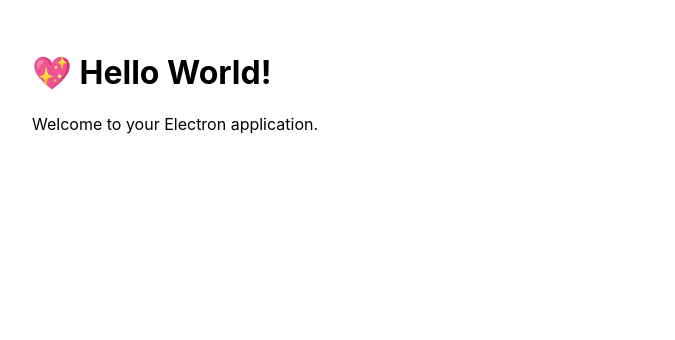
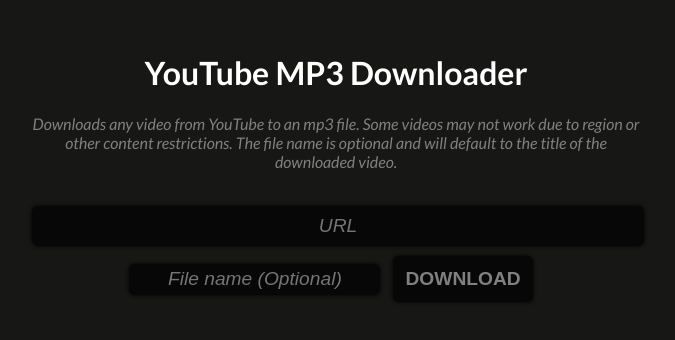
Before and after one commit to hunter-ltd/YouTube-Downloader, an Electron app: page src/index.html in a window 800 px wide. Shown: the whole page, without its empty margins (64-739 px from the left). Drawn offline with Linux system fonts and the light colour scheme.

Commit message:
Imported previous html & css

```diff
--- a/src/index.css
+++ b/src/index.css
@@ -1,6 +1,71 @@
+:root {
+  --bg-color: #171716;
+  --second-bg-color: #070707;
+  --primary-text-color: white;
+  --secondary-text-color: gray;
+  --glow-color: #e01400;
+}
+
 body {
-  font-family: -apple-system, BlinkMacSystemFont, "Segoe UI", Roboto, Helvetica, Arial, sans-serif;
+  font-family: "Lato", sans-serif;
   margin: auto;
   max-width: 38rem;
   padding: 2rem;
+  text-align: center;
+  color: var(--primary-text-color);
+  background-color: var(--bg-color);
 }
+
+body p {
+  color: var(--secondary-text-color);
+}
+
+#url-box,
+#name-box,
+#download-btn {
+  color: var(--primary-text-color);
+  background-color: var(--second-bg-color);
+  border: none;
+  outline: none;
+  border-radius: 6px;
+  font-size: larger;
+  text-align: center;
+  transition: all ease-in-out 0.3s;
+  box-shadow: 0 0 4px black;
+}
+
+#url-box {
+  width: 100%;
+  line-height: 2em;
+}
+
+#name-box {
+  line-height: 1.5em;
+}
+
+#url-box:focus,
+#name-box:focus {
+  box-shadow: 0 0 8px var(--glow-color);
+  outline: none;
+}
+
+#url-box::placeholder,
+#name-box::placeholder {
+  font-style: italic;
+}
+
+#download-btn {
+  color: var(--secondary-text-color);
+  padding: 12px;
+  margin: 10px;
+  font-weight: bold;
+  background-color: var(--second-bg-color);
+}
+
+#download-btn:hover {
+  color: var(--primary-text-color);
+  background-color: var(--glow-color);
+  cursor: pointer;
+  box-shadow: 0 0 12px var(--glow-color);
+  outline: none;
+}
--- a/src/index.html
+++ b/src/index.html
@@ -1,12 +1,27 @@
 <!DOCTYPE html>
-<html>
+<html lang="en">
 <head>
   <meta charset="UTF-8">
-    <title>Hello World!</title>
+  <title>YouTube MP3 Downloader</title>
   <link rel="stylesheet" href="index.css">
+  <link rel="preconnect" href="https://fonts.gstatic.com">
+  <link href="https://fonts.googleapis.com/css2?family=Lato:ital,wght@0,100;0,300;0,400;0,700;0,900;1,100;1,300;1,400;1,700;1,900&display=swap" rel="stylesheet">
 </head>
 <body>
-    <h1>💖 Hello World!</h1>
-    <p>Welcome to your Electron application.</p>
+<div class="header">
+  <h1>YouTube MP3 Downloader</h1>
+  <p><i>Downloads any video from YouTube to an mp3 file. Some videos may not work due to region or other content restrictions. The file name is optional and will default to the title of the downloaded video.</i></p>
+</div>
+<br>
+<div class="downloader">
+  <input id="url-box" type="text" placeholder="URL">
+  <input id="name-box" type="text" placeholder="File name (Optional)">
+  <button type="button" id="download-btn">DOWNLOAD</button>
+</div>
+<div class="messages">
+  <p id="status" style="font-style: italic;"></p>
+</div>
+<div class="dl-options"></div>
+<!--<script src="download.js"></script>-->
 </body>
 </html>
```
Lines whose indentation alone changed are shown as unchanged.
